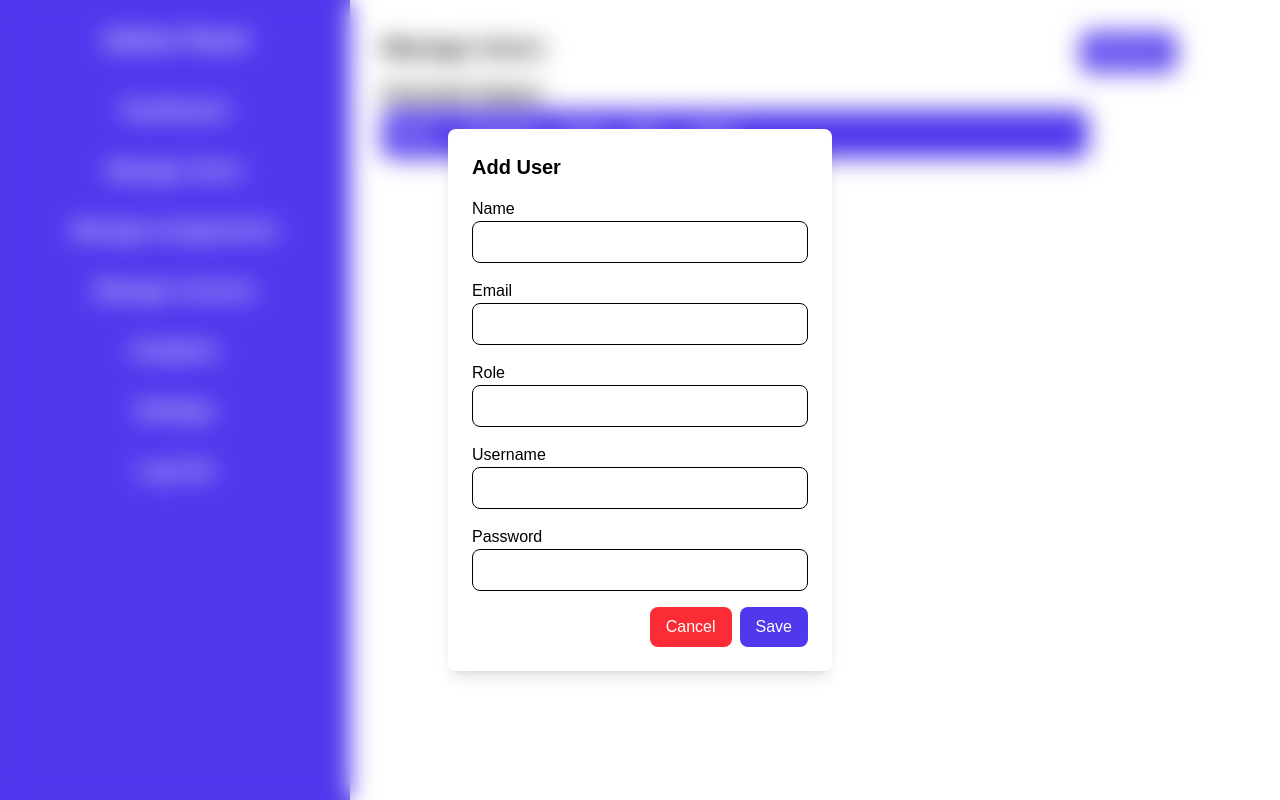
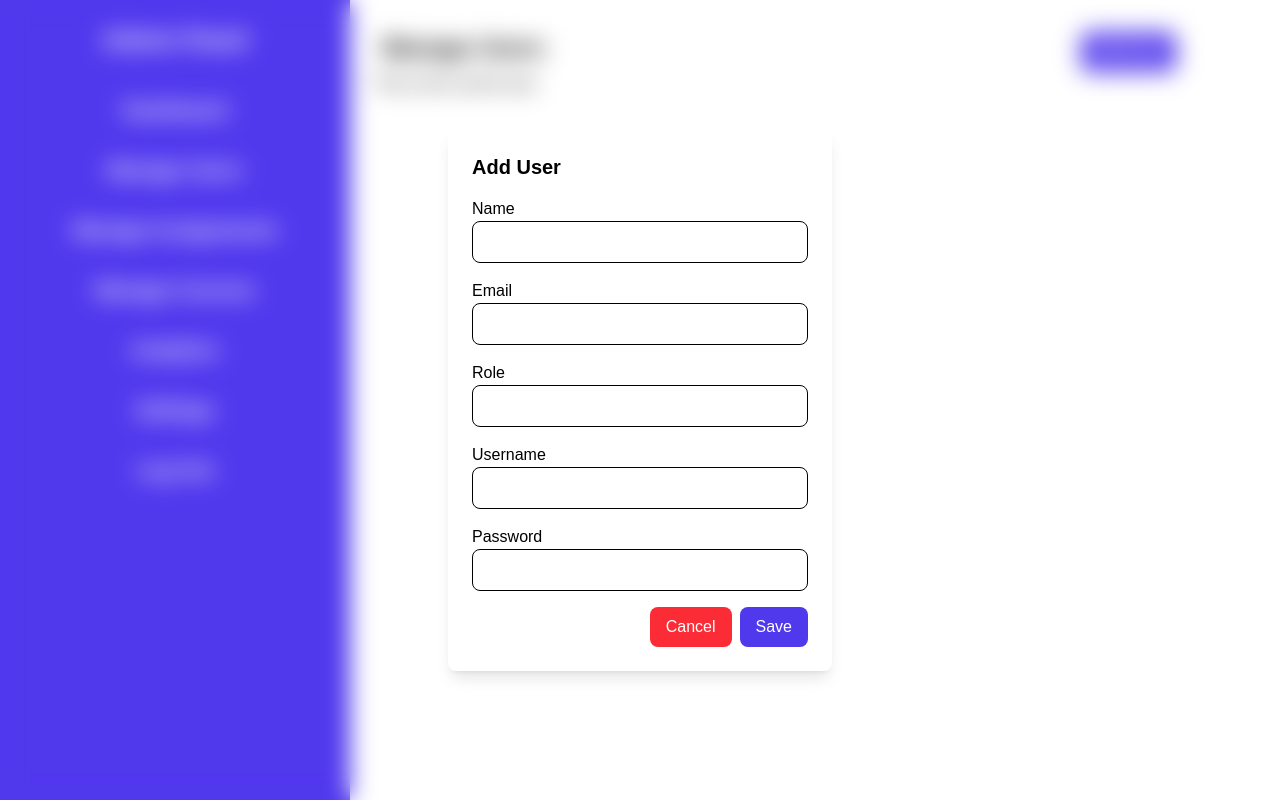
Before and after one commit to randiranirman/Learning-Management-System, a React (Vite) app in the folder frontend/: page /admin/manage-users in a window 1280 px wide. Built offline with nearby package versions, Linux system fonts and the light colour scheme.

Commit message:
created log out functionality

```diff
--- a/frontend/src/pages/Login.jsx
+++ b/frontend/src/pages/Login.jsx
@@ -21,7 +21,7 @@ const Login = () => {
     setError(null);
 
     try {
-      const response = await fetch("https://localhost:7265/api/Auth/login", {
+      const response = await fetch("https://localhost:7265/api/auth/login", {
         method: "POST",
         headers: {
           "Content-Type": "application/json",
@@ -36,8 +36,9 @@ const Login = () => {
       }
 
       // Store tokens in local storage
-      localStorage.setItem('access_token', data.access_token);
-      localStorage.setItem('refresh_token', data.refresh_token);
+      localStorage.setItem('accessToken', data.accessToken);
+      localStorage.setItem('refreshToken', data.refreshToken);
+      window.location.href = "/admin";
 
     } catch (err) {
       setError(err.message); // Set error message
--- a/frontend/src/roles/admin/AdminComponents/CurrentUser.jsx
+++ b/frontend/src/roles/admin/AdminComponents/CurrentUser.jsx
@@ -1,23 +1,11 @@
+import React from 'react'
 
 const CurrentUser = () => {
   return (
 
 
     <>
-     <div className="flex flex-col max-w-[80%] border-black mt-1.5 mx-2 ">
-         <h1 className="font-semibold text-2xl">Current Users</h1>
-         <thead className="bg-primary text-white font-semibold rounded-lg justify-between  ">
-            <tr>
-                <th className="p-3 text-left gap-2" > Name</th>
-                <th className="p-3 text-left" > Username</th>
-                <th  className="p-3 text-left" >Email</th>
-                <th className="p-3 text-left" >Role</th>
-                <th className="p-3 text-left" >Action</th>
-            </tr>
-         </thead>
-
-
-     </div>
+        <h1>This is the current user </h1>
     </>
   )
 }
--- a/frontend/src/roles/admin/AdminComponents/LogOutPopUp.jsx
+++ b/frontend/src/roles/admin/AdminComponents/LogOutPopUp.jsx
@@ -1,7 +1,6 @@
-import { useNavigate } from "react-router-dom";
+import { logout } from "../../../utils/authService";
 
 const LogOutPopUp = ({ setShowLogOutPopup }) => {
-      const navigate = useNavigate();
   return (
     <div className="fixed inset-0 flex items-center justify-center backdrop-blur-md bg- bg-opacity-30">
       <div className="bg-white p-6 rounded-lg shadow-lg w-80">
@@ -10,7 +9,7 @@ const LogOutPopUp = ({ setShowLogOutPopup }) => {
         <div className="mt-4 flex justify-between">
           <button
             className="bg-red-500 text-white px-4 py-2 rounded-md hover:bg-red-600 transition duration-200 w-full"
-            onClick={ () => navigate("/")}
+            onClick={ () => logout() }
           >
             Log Out
           </button>
--- /dev/null
+++ b/frontend/src/utils/authService.js
@@ -0,0 +1,25 @@
+import axios from "axios"
+
+export  const logout = async () => {
+    try {
+
+        await axios.post(
+          "https://localhost:7265/api/auth/logout",
+          {},
+          {
+            headers: {
+              Authorization: `Bearer ${localStorage.getItem("accessToken")}`,
+            },
+          }
+        );
+
+        // Clear tokens from localStorage
+        localStorage.removeItem("accessToken");
+        localStorage.removeItem("refreshToken");
+
+        // Redirect to the login page
+        window.location.href = "/";
+      } catch (error) {
+        console.error("Logout failed", error);
+      }
+}
```
